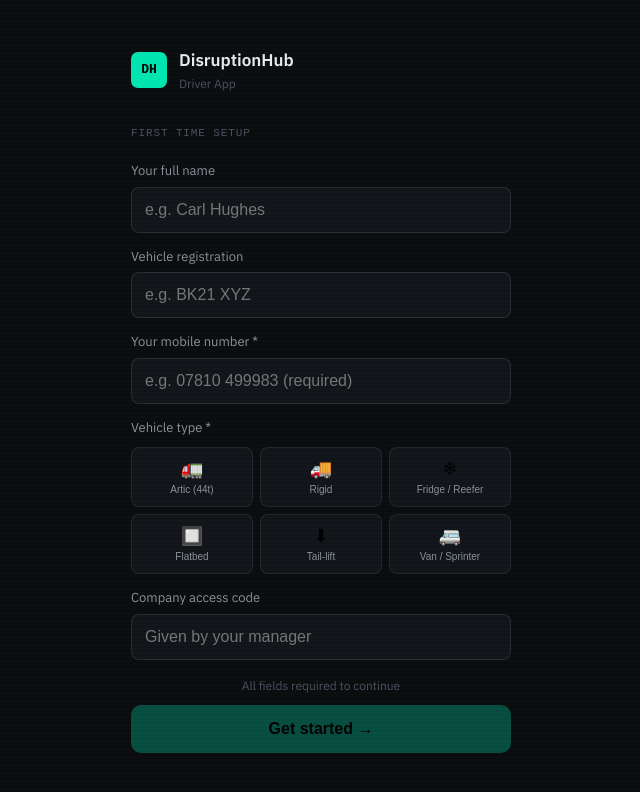
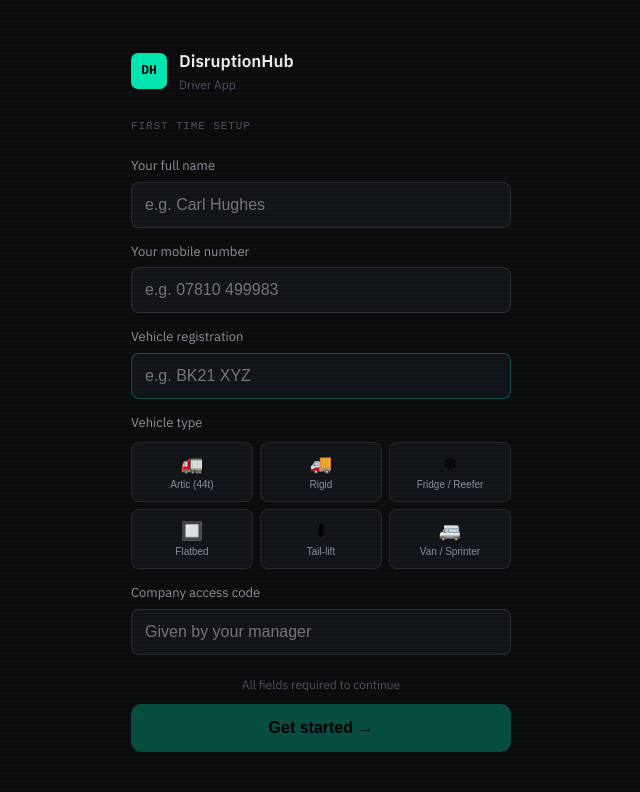
Before and after one commit to waterwellproject8-star/disruption-hub, a Next.js app: page /driver in a window 1280 px wide. Shown: the top 792 px of the page, without its empty margins (319-959 px from the left). Built offline with nearby package versions, Linux system fonts and the light colour scheme.

Commit message:
driver setup — smart pre-fill, reg history dropdown

```diff
--- a/app/driver/page.js
+++ b/app/driver/page.js
@@ -130,7 +130,9 @@ export default function DriverApp() {
   const [opsAcknowledged, setOpsAcknowledged]   = useState(false)
   const [escalationTimer, setEscalationTimer]   = useState(null)
   const [resumeConfirm, setResumeConfirm]       = useState(false)
-  const [opsJobUpdate, setOpsJobUpdate]         = useState(null) // banner when ops cancels jobs
+  const [opsJobUpdate, setOpsJobUpdate]         = useState(null)
+  const [driverHistory, setDriverHistory]       = useState({ name:'', phone:'', clientId:'', regs:[] })
+  const [regInputMode, setRegInputMode]         = useState('dropdown') // 'dropdown' | 'manual' // banner when ops cancels jobs
 
   const [panelOpen, setPanelOpen]       = useState(false)
   const [panelIssue, setPanelIssue]     = useState(null)
@@ -146,6 +148,27 @@ export default function DriverApp() {
   const [gpsStatus, setGpsStatus]           = useState(null)
 
   useEffect(() => {
+    // Load driver history for pre-filling setup screen
+    try {
+      const hist = localStorage.getItem('dh_driver_history')
+      if (hist) {
+        const h = JSON.parse(hist)
+        setDriverHistory(h)
+        // Pre-fill form fields from history if no active session
+        const activeSession = localStorage.getItem('dh_driver_info')
+        if (!activeSession) {
+          const lastReg = h.regs?.[0]
+          setDriverInfo({
+            name: h.name || '',
+            phone: h.phone || '',
+            clientId: h.clientId || '',
+            vehicleReg: lastReg?.reg || '',
+            vehicleType: lastReg?.type || ''
+          })
+        }
+      }
+    } catch {}
+
     const saved = localStorage.getItem('dh_driver_info')
     if (saved) {
       const info = JSON.parse(saved)
@@ -501,6 +524,20 @@ export default function DriverApp() {
     } catch {setPanelState('sent')}
   }
 
+  // Save driver history for pre-filling future setup screens
+  function saveDriverHistory(info) {
+    try {
+      const existing = (() => { try { return JSON.parse(localStorage.getItem('dh_driver_history')||'{}') } catch { return {} } })()
+      const regs = existing.regs || []
+      // Add current reg+type to front of list, remove duplicates, cap at 5
+      const newReg = { reg: info.vehicleReg.toUpperCase(), type: info.vehicleType }
+      const filtered = regs.filter(r => r.reg !== newReg.reg)
+      const updated = { name: info.name, phone: info.phone, clientId: info.clientId, regs: [newReg, ...filtered].slice(0, 5) }
+      localStorage.setItem('dh_driver_history', JSON.stringify(updated))
+      setDriverHistory(updated)
+    } catch {}
+  }
+
   function normalisePhone(raw) {
     if (!raw) return ''
     const d = raw.replace(/\s|-|\(|\)/g,'')
@@ -511,10 +548,13 @@ export default function DriverApp() {
   }
 
   function saveDriverInfo() {
-    if (!driverInfo.name||!driverInfo.clientId||!driverInfo.phone||!driverInfo.vehicleType) return
-    const n = {...driverInfo, phone:normalisePhone(driverInfo.phone)}
+    if (!driverInfo.name||!driverInfo.clientId||!driverInfo.phone||!driverInfo.vehicleType||!driverInfo.vehicleReg) return
+    const n = {...driverInfo, vehicleReg: driverInfo.vehicleReg.toUpperCase().trim(), phone:normalisePhone(driverInfo.phone)}
     localStorage.setItem('dh_driver_info',JSON.stringify(n))
-    setDriverInfo(n); setSetupDone(true); loadJobs(n)
+    setDriverInfo(n)
+    saveDriverHistory(n)
+    setSetupDone(true)
+    loadJobs(n)
   }
 
   function startShift() {
@@ -583,23 +623,100 @@ export default function DriverApp() {
   const cargoIcon = t=>!t?'📦':t.includes('pharma')?'💊':t.includes('frozen')?'🧊':t.includes('chilled')?'❄':'📦'
 
   // ── SETUP ─────────────────────────────────────────────────────────────────
-  if (!setupDone) return (
+  if (!setupDone) {
+    const hasHistory = driverHistory.regs && driverHistory.regs.length > 0
+    const isReturning = !!(driverHistory.name || driverHistory.phone)
+    const ready = driverInfo.name && driverInfo.phone && driverInfo.vehicleType && driverInfo.clientId && driverInfo.vehicleReg
+
+    return (
     <div style={{minHeight:'100vh',background:'#0a0c0e',color:'#e8eaed',fontFamily:'IBM Plex Sans,sans-serif',display:'flex',alignItems:'center',justifyContent:'center',padding:24}}>
       <div style={{width:'100%',maxWidth:380}}>
-        <div style={{display:'flex',alignItems:'center',gap:12,marginBottom:32}}>
+        <div style={{display:'flex',alignItems:'center',gap:12,marginBottom:24}}>
           <div style={{width:36,height:36,background:'#00e5b0',borderRadius:7,display:'flex',alignItems:'center',justifyContent:'center',fontSize:13,fontWeight:700,color:'#000',fontFamily:'monospace'}}>DH</div>
-          <div><div style={{fontSize:17,fontWeight:600}}>DisruptionHub</div><div style={{fontSize:12,color:'#4a5260'}}>Driver App</div></div>
+          <div>
+            <div style={{fontSize:17,fontWeight:600}}>DisruptionHub</div>
+            <div style={{fontSize:12,color:'#4a5260'}}>Driver App</div>
+          </div>
         </div>
-        <div style={{fontSize:11,color:'#4a5260',fontFamily:'monospace',letterSpacing:'0.08em',marginBottom:18}}>FIRST TIME SETUP</div>
-        {[{label:'Your full name',key:'name',placeholder:'e.g. Carl Hughes'},{label:'Vehicle registration',key:'vehicleReg',placeholder:'e.g. BK21 XYZ'},{label:'Your mobile number *',key:'phone',placeholder:'e.g. 07810 499983 (required)'}].map(f=>(
-          <div key={f.key} style={{marginBottom:14}}>
-            <div style={{fontSize:13,color:'#8a9099',marginBottom:5}}>{f.label}</div>
-            <input value={driverInfo[f.key]} onChange={e=>setDriverInfo(p=>({...p,[f.key]:e.target.value}))} placeholder={f.placeholder}
-              style={{width:'100%',padding:'13px',background:'#111418',border:'1px solid rgba(255,255,255,0.1)',borderRadius:8,color:'#e8eaed',fontSize:16,outline:'none',boxSizing:'border-box'}}/>
-          </div>
-        ))}
+
+        <div style={{fontSize:11,color:'#4a5260',fontFamily:'monospace',letterSpacing:'0.08em',marginBottom:20}}>
+          {isReturning ? 'CONFIRM YOUR DETAILS' : 'FIRST TIME SETUP'}
+        </div>
+
+        {/* Name — pre-filled from history */}
         <div style={{marginBottom:14}}>
-          <div style={{fontSize:13,color:'#8a9099',marginBottom:8}}>Vehicle type *</div>
+          <div style={{fontSize:13,color:'#8a9099',marginBottom:5}}>Your full name</div>
+          <input
+            value={driverInfo.name}
+            onChange={e=>setDriverInfo(p=>({...p,name:e.target.value}))}
+            placeholder='e.g. Carl Hughes'
+            style={{width:'100%',padding:'13px',background:'#111418',border:'1px solid rgba(255,255,255,0.1)',borderRadius:8,color:'#e8eaed',fontSize:16,outline:'none',boxSizing:'border-box'}}/>
+        </div>
+
+        {/* Phone — pre-filled from history */}
+        <div style={{marginBottom:14}}>
+          <div style={{fontSize:13,color:'#8a9099',marginBottom:5}}>Your mobile number</div>
+          <input
+            value={driverInfo.phone}
+            onChange={e=>setDriverInfo(p=>({...p,phone:e.target.value}))}
+            placeholder='e.g. 07810 499983'
+            inputMode='tel'
+            style={{width:'100%',padding:'13px',background:'#111418',border:'1px solid rgba(255,255,255,0.1)',borderRadius:8,color:'#e8eaed',fontSize:16,outline:'none',boxSizing:'border-box'}}/>
+        </div>
+
+        {/* Vehicle reg — dropdown if history exists, plain input if not */}
+        <div style={{marginBottom:14}}>
+          <div style={{fontSize:13,color:'#8a9099',marginBottom:5}}>Vehicle registration</div>
+          {hasHistory && regInputMode === 'dropdown' ? (
+            <div>
+              <select
+                value={driverInfo.vehicleReg}
+                onChange={e=>{
+                  const val = e.target.value
+                  if (val === '__new__') {
+                    setRegInputMode('manual')
+                    setDriverInfo(p=>({...p,vehicleReg:'',vehicleType:''}))
+                  } else {
+                    const found = driverHistory.regs.find(r=>r.reg===val)
+                    setDriverInfo(p=>({...p,vehicleReg:val,vehicleType:found?.type||p.vehicleType}))
+                  }
+                }}
+                style={{width:'100%',padding:'13px',background:'#111418',border:'1px solid rgba(255,255,255,0.1)',borderRadius:8,color:driverInfo.vehicleReg?'#e8eaed':'#4a5260',fontSize:16,outline:'none',boxSizing:'border-box',cursor:'pointer'}}>
+                <option value=''>Select vehicle...</option>
+                {driverHistory.regs.map(r=>(
+                  <option key={r.reg} value={r.reg}>
+                    {r.reg} — {VEHICLE_TYPES.find(v=>v.id===r.type)?.label||r.type}
+                  </option>
+                ))}
+                <option value='__new__'>＋ Different registration...</option>
+              </select>
+              {driverInfo.vehicleReg && (
+                <div style={{fontSize:11,color:'#00e5b0',marginTop:5,fontFamily:'monospace'}}>
+                  ✓ Vehicle type auto-selected — check below and change if needed
+                </div>
+              )}
+            </div>
+          ) : (
+            <div>
+              <input
+                value={driverInfo.vehicleReg}
+                onChange={e=>setDriverInfo(p=>({...p,vehicleReg:e.target.value.toUpperCase()}))}
+                placeholder='e.g. BK21 XYZ'
+                autoCapitalize='characters'
+                style={{width:'100%',padding:'13px',background:'#111418',border:'1px solid rgba(0,229,176,0.3)',borderRadius:8,color:'#e8eaed',fontSize:16,outline:'none',boxSizing:'border-box'}}/>
+              {hasHistory && (
+                <button onClick={()=>{setRegInputMode('dropdown');setDriverInfo(p=>({...p,vehicleReg:''}))}}
+                  style={{marginTop:6,background:'none',border:'none',color:'#4a5260',fontSize:12,cursor:'pointer',padding:0}}>
+                  ← Back to saved vehicles
+                </button>
+              )}
+            </div>
+          )}
+        </div>
+
+        {/* Vehicle type — auto-selected when reg picked from dropdown */}
+        <div style={{marginBottom:14}}>
+          <div style={{fontSize:13,color:'#8a9099',marginBottom:8}}>Vehicle type</div>
           <div style={{display:'grid',gridTemplateColumns:'1fr 1fr 1fr',gap:7}}>
             {VEHICLE_TYPES.map(v=>(
               <button key={v.id} onClick={()=>setDriverInfo(p=>({...p,vehicleType:v.id}))}
@@ -610,19 +727,25 @@ export default function DriverApp() {
             ))}
           </div>
         </div>
-        <div style={{marginBottom:16}}>
+
+        {/* Company code — pre-filled from history */}
+        <div style={{marginBottom:20}}>
           <div style={{fontSize:13,color:'#8a9099',marginBottom:5}}>Company access code</div>
-          <input value={driverInfo.clientId} onChange={e=>setDriverInfo(p=>({...p,clientId:e.target.value}))} placeholder='Given by your manager'
+          <input
+            value={driverInfo.clientId}
+            onChange={e=>setDriverInfo(p=>({...p,clientId:e.target.value}))}
+            placeholder='Given by your manager'
             style={{width:'100%',padding:'13px',background:'#111418',border:'1px solid rgba(255,255,255,0.1)',borderRadius:8,color:'#e8eaed',fontSize:16,outline:'none',boxSizing:'border-box'}}/>
         </div>
-        {(!driverInfo.name||!driverInfo.phone||!driverInfo.vehicleType||!driverInfo.clientId)&&<div style={{fontSize:12,color:'#4a5260',textAlign:'center',marginBottom:10}}>All fields required to continue</div>}
-        <button onClick={saveDriverInfo} disabled={!driverInfo.name||!driverInfo.phone||!driverInfo.vehicleType||!driverInfo.clientId}
-          style={{width:'100%',padding:15,background:(!driverInfo.name||!driverInfo.phone||!driverInfo.vehicleType||!driverInfo.clientId)?'rgba(0,229,176,0.3)':'#00e5b0',border:'none',borderRadius:10,color:'#000',fontWeight:700,fontSize:16,cursor:'pointer'}}>
-          Get started →
+
+        {!ready && <div style={{fontSize:12,color:'#4a5260',textAlign:'center',marginBottom:10}}>All fields required to continue</div>}
+        <button onClick={saveDriverInfo} disabled={!ready}
+          style={{width:'100%',padding:15,background:ready?'#00e5b0':'rgba(0,229,176,0.3)',border:'none',borderRadius:10,color:'#000',fontWeight:700,fontSize:16,cursor:ready?'pointer':'default'}}>
+          {isReturning ? 'Start shift →' : 'Get started →'}
         </button>
       </div>
     </div>
-  )
+  )}
 
   // ── STALE SESSION ─────────────────────────────────────────────────────────
   if (setupDone && staleSession) return (
```
